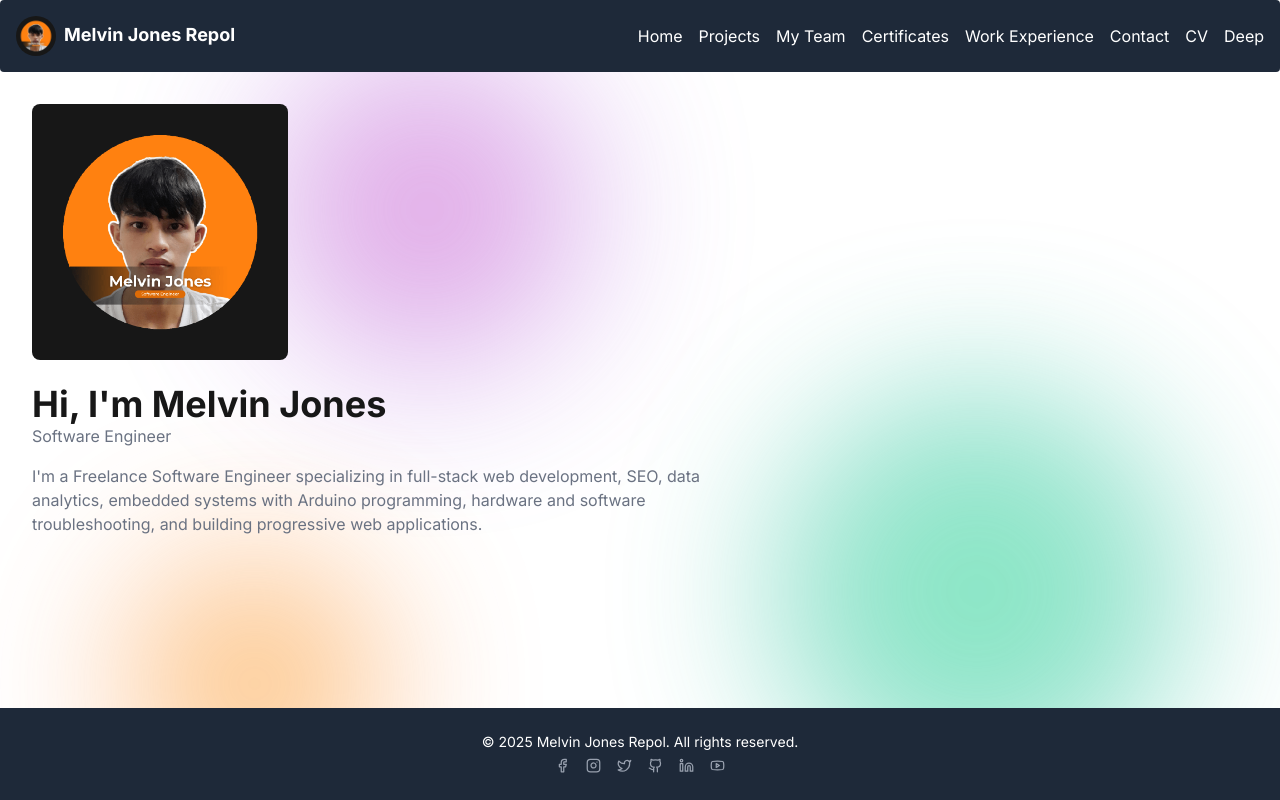
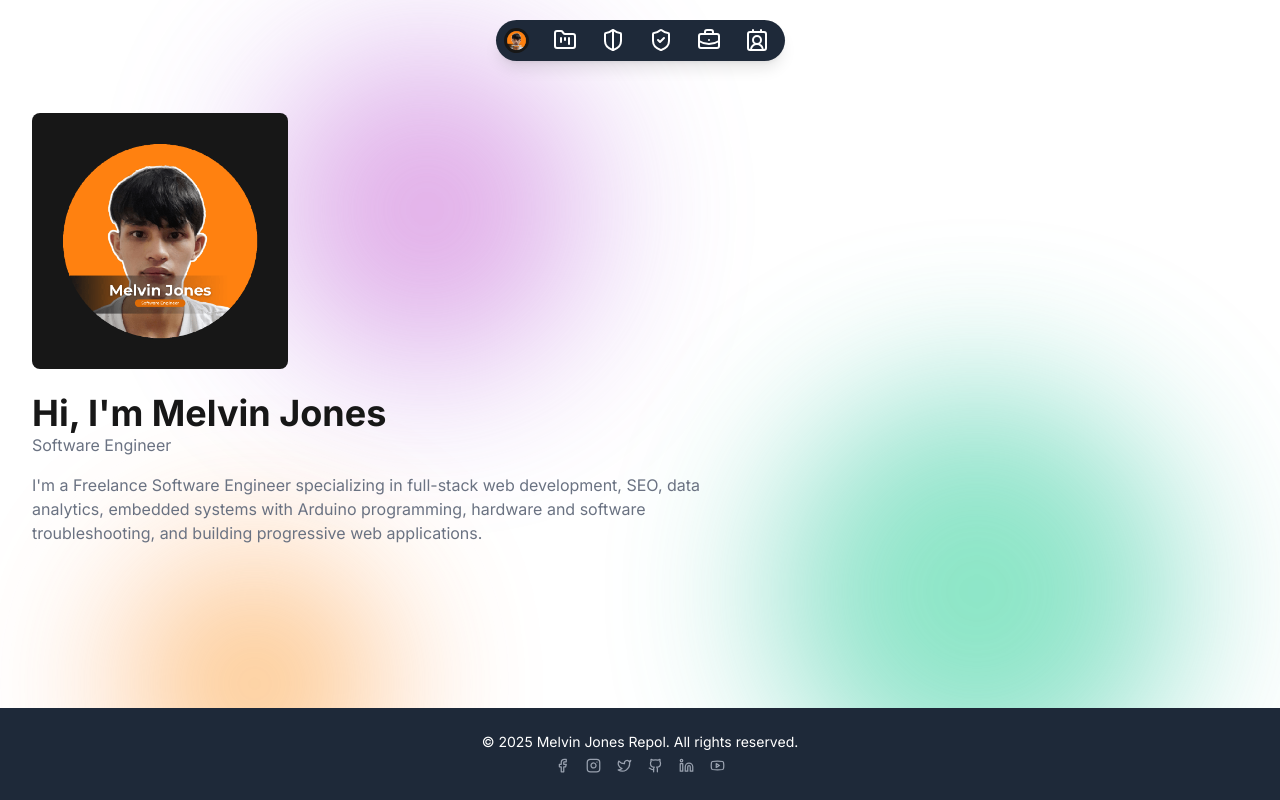
Before and after one commit to mrepol742/melvinjonesrepol, a Next.js app: page / in a window 1280 px wide. Built offline with nearby package versions, Linux system fonts and the light colour scheme.

Commit message:
feat: refactor Nav component for improved layout and accessibility

```diff
--- a/src/components/Nav.tsx
+++ b/src/components/Nav.tsx
@@ -3,154 +3,78 @@
 import { useState } from "react";
 import Link from "next/link";
 import Image from "next/image";
+import {
+  HomeIcon,
+  FolderKanbanIcon,
+  ShieldHalfIcon,
+  ShieldCheckIcon,
+  BriefcaseBusinessIcon,
+  ContactRoundIcon,
+} from "lucide-react";
 
 export default function Nav() {
   const [menuOpen, setMenuOpen] = useState(false);
 
   return (
-    <nav className="rounded bg-gray-800 text-white p-4">
-      <div className="mx-auto flex justify-between items-center">
-        <Link href="/" className="text-lg font-bold">
+    <nav className="rounded-full m-5 bg-gray-800 text-white p-2 max-w-xl mx-auto shadow-lg hover:shadow-xl transition-shadow duration-300">
+      <div className="mx-auto flex justify-center items-center">
+        <ul className="flex space-x-4">
+          <li>
+            <Link href="/" className="group  flex items-center">
               <Image
                 src="/favicon.png"
                 alt="Logo"
-            width={40}
-            height={40}
-            className="inline-block mr-2 rounded-full"
+                width={25}
+                height={25}
+                className="inline-block mr-1 rounded-full"
               />
+              <span className="ml-1 overflow-hidden max-w-0 opacity-0 group-hover:max-w-xs group-hover:opacity-100 group-focus-visible:max-w-xs group-focus-visible:opacity-100 transition-all duration-200 whitespace-nowrap">
                 Melvin Jones Repol
-        </Link>
-        {/* Hamburger button for mobile */}
-        <button
-          className="md:hidden flex flex-col justify-center items-center"
-          onClick={() => setMenuOpen((open) => !open)}
-          aria-label="Toggle menu"
-        >
-          <span className="block w-6 h-0.5 bg-white mb-1"></span>
-          <span className="block w-6 h-0.5 bg-white mb-1"></span>
-          <span className="block w-6 h-0.5 bg-white"></span>
-        </button>
-
-        <ul className="hidden md:flex space-x-4">
-          <li>
-            <Link href="/" className="hover:underline">
-              Home
+              </span>
             </Link>
           </li>
           <li>
-            <Link href="/projects" className="hover:underline">
+            <Link href="/projects" className="group  flex items-center">
+              <FolderKanbanIcon className="inline-block mr-1" />
+              <span className="ml-1 overflow-hidden max-w-0 opacity-0 group-hover:max-w-xs group-hover:opacity-100 group-focus-visible:max-w-xs group-focus-visible:opacity-100 transition-all duration-200 whitespace-nowrap">
                 Projects
+              </span>
             </Link>
           </li>
           <li>
-            <Link href="/my-team" className="hover:underline">
+            <Link href="/my-team" className="group  flex items-center">
+              <ShieldHalfIcon className="inline-block mr-1" />
+              <span className="ml-1 overflow-hidden max-w-0 opacity-0 group-hover:max-w-xs group-hover:opacity-100 group-focus-visible:max-w-xs group-focus-visible:opacity-100 transition-all duration-200 whitespace-nowrap">
                 My Team
+              </span>
             </Link>
           </li>
           <li>
-            <Link href="/certificates" className="hover:underline">
+            <Link href="/certificates" className="group  flex items-center">
+              <ShieldCheckIcon className="inline-block mr-1" />
+              <span className="ml-1 overflow-hidden max-w-0 opacity-0 group-hover:max-w-xs group-hover:opacity-100 group-focus-visible:max-w-xs group-focus-visible:opacity-100 transition-all duration-200 whitespace-nowrap">
                 Certificates
+              </span>
             </Link>
           </li>
           <li>
-            <Link href="/work-experience" className="hover:underline">
+            <Link href="/work-experience" className="group  flex items-center">
+              <BriefcaseBusinessIcon className="inline-block mr-1" />
+              <span className="ml-1 overflow-hidden max-w-0 opacity-0 group-hover:max-w-xs group-hover:opacity-100 group-focus-visible:max-w-xs group-focus-visible:opacity-100 transition-all duration-200 whitespace-nowrap">
                 Work Experience
+              </span>
             </Link>
           </li>
           <li>
-            <Link href="/contact-me" className="hover:underline">
+            <Link href="/contact-me" className="group  flex items-center">
+              <ContactRoundIcon className="inline-block mr-1" />
+              <span className="ml-1 overflow-hidden max-w-0 opacity-0 group-hover:max-w-xs group-hover:opacity-100 group-focus-visible:max-w-xs group-focus-visible:opacity-100 transition-all duration-200 whitespace-nowrap">
                 Contact
-            </Link>
-          </li>
-          <li>
-            <Link href="https://mrepol742-read-cv.vercel.app" className="hover:underline">
-              CV
-            </Link>
-          </li>
-          <li>
-            <Link href="https://projectdeep.vercel.app" className="hover:underline">
-              Deep
+              </span>
             </Link>
           </li>
         </ul>
       </div>
-      {/* Mobile dropdown menu */}
-      {menuOpen && (
-        <ul className="md:hidden mt-2 flex flex-col space-y-2 bg-gray-700 rounded p-2">
-          <li>
-            <Link
-              href="/"
-              className="hover:underline"
-              onClick={() => setMenuOpen(false)}
-            >
-              Home
-            </Link>
-          </li>
-          <li>
-            <Link
-              href="/projects"
-              className="hover:underline"
-              onClick={() => setMenuOpen(false)}
-            >
-              Projects
-            </Link>
-          </li>
-          <li>
-            <Link
-              href="/my-team"
-              className="hover:underline"
-              onClick={() => setMenuOpen(false)}
-            >
-              My Team
-            </Link>
-          </li>
-          <li>
-            <Link
-              href="/certificates"
-              className="hover:underline"
-              onClick={() => setMenuOpen(false)}
-            >
-              Certificates
-            </Link>
-          </li>
-          <li>
-            <Link
-              href="/work-experience"
-              className="hover:underline"
-              onClick={() => setMenuOpen(false)}
-            >
-              Work Experience
-            </Link>
-          </li>
-          <li>
-            <Link
-              href="/contact-me"
-              className="hover:underline"
-              onClick={() => setMenuOpen(false)}
-            >
-              Contact
-            </Link>
-          </li>
-          <li>
-            <Link
-              href="https://mrepol742-read-cv.vercel.app"
-              className="hover:underline"
-              onClick={() => setMenuOpen(false)}
-            >
-              CV
-            </Link>
-          </li>
-          <li>
-            <Link
-              href="https://projectdeep.vercel.app"
-              className="hover:underline"
-              onClick={() => setMenuOpen(false)}
-            >
-              Deep
-            </Link>
-          </li>
-        </ul>
-      )}
     </nav>
   );
 }
```
Lines whose indentation alone changed are shown as unchanged.
